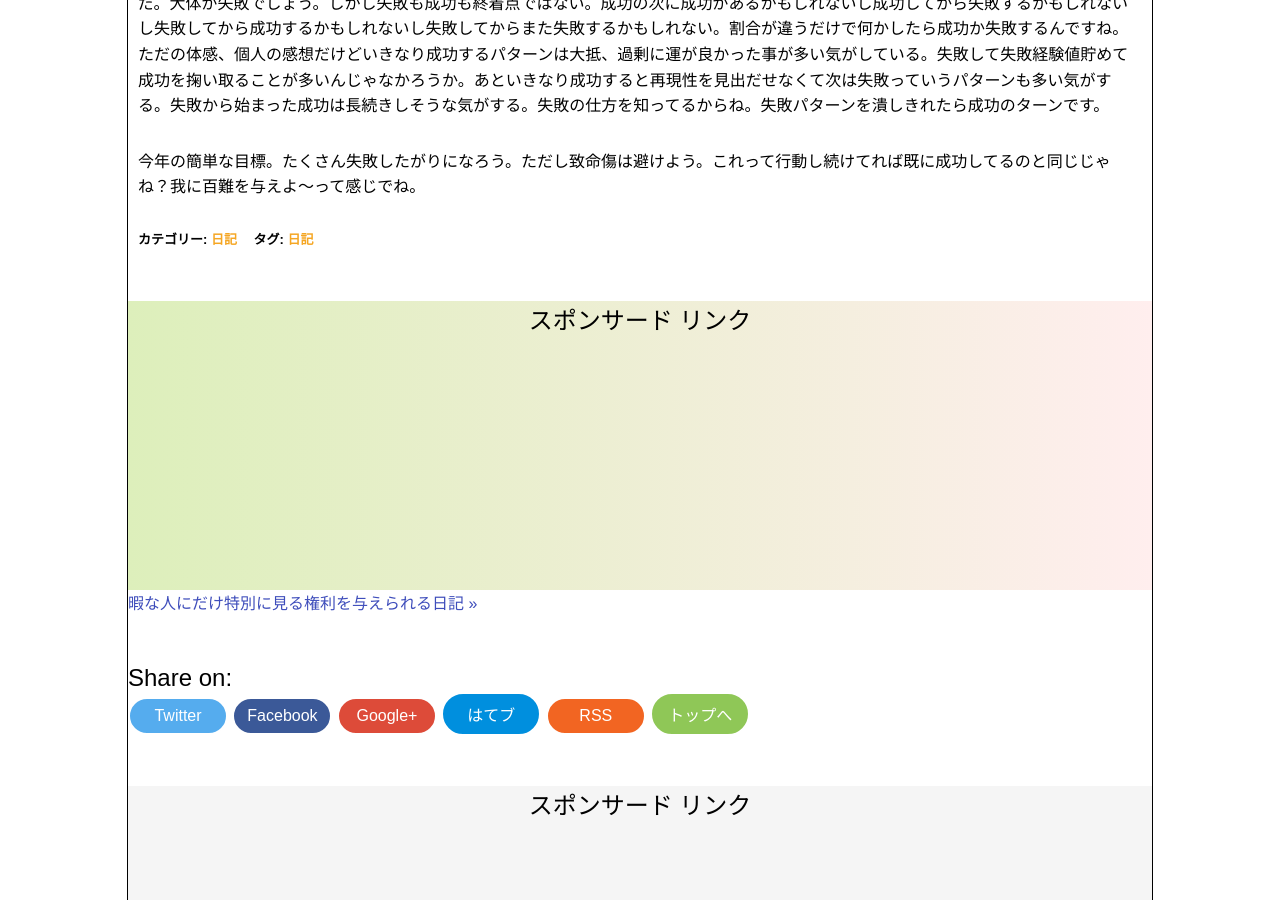
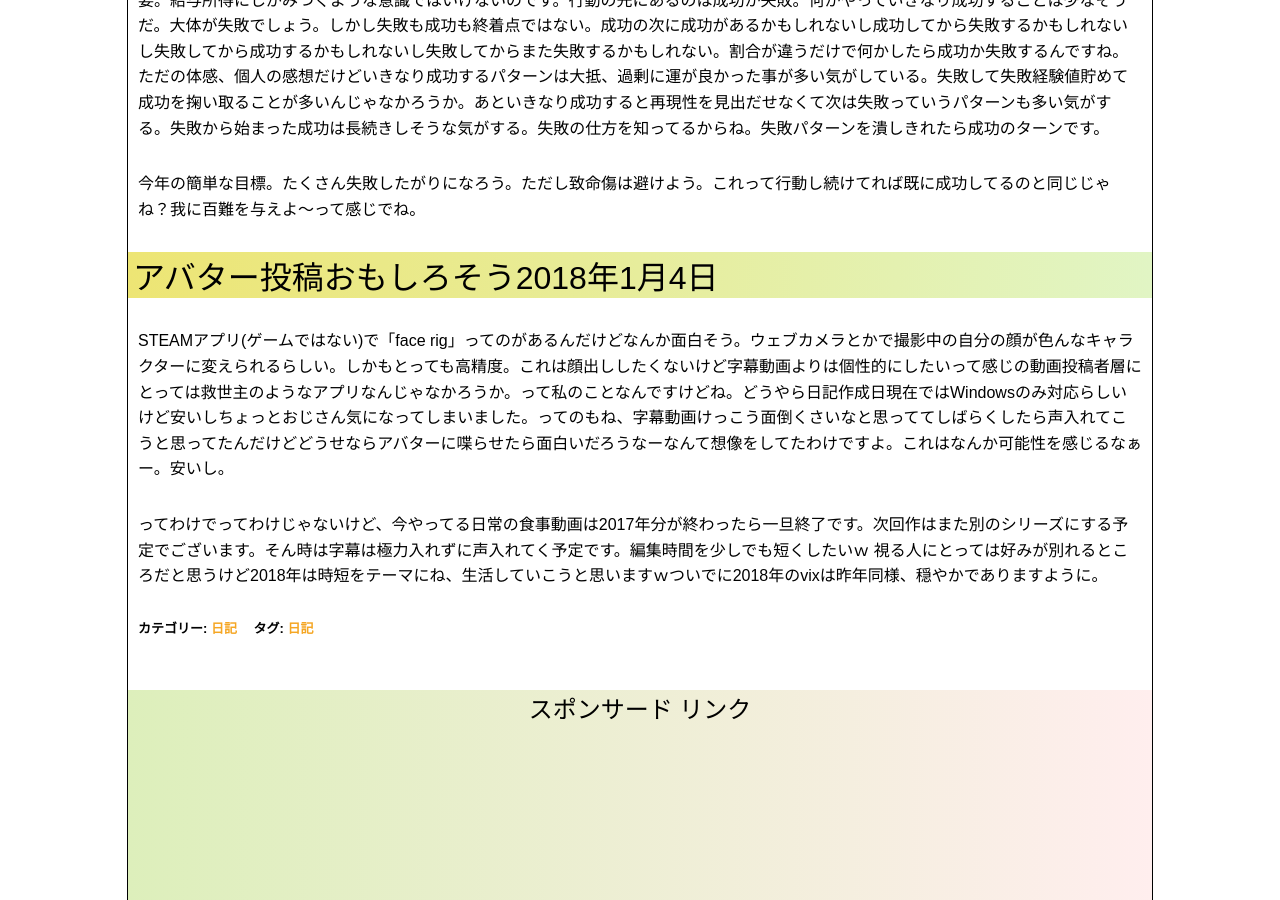
Before and after one commit to photoantenna/photoantenna.github.io, a Jekyll site: the page built from _posts/2017-12-27-diary.md, in a window 1280 px wide and 900 px high, scrolled down 3529 px. Built offline with Jekyll 4.4.1, drawn with Linux system fonts in a browser that asks for light colours; some of the changed text lies outside the part shown.

Commit message:
日記更新

```diff
--- a/_posts/2017-12-27-diary.md
+++ b/_posts/2017-12-27-diary.md
@@ -5,9 +5,9 @@
 excerpt: "日常のことや出来事に対する自分の反応を文章化していこうのコーナーです。特にテーマも設けずにつらつらと書いていくとっても楽しいコーナーです。とっても楽しいんですけどまず有益な情報は得られないと思われるので日記が当サイトのメインコンテンツにならないよう注意する必要があったりしますですよ。"
 categories: "日記"
 tags: "日記"
-keywords: "日記, 哲学, こんにゃく, VIX, ゲーム, 失敗"
+keywords: "日記, 哲学, こんにゃく, VIX, ゲーム, 失敗, facerig"
 mokuji: true
-update: 2018-1-1
+update: 2018-1-4
 image:
   feature: diary.jpg
 ---
@@ -55,3 +55,10 @@
 今の自分は自分が理想とする自分らしい生き方の何%くらいでしょうか。まぁ100%にはほど遠いでしょう。ということは現状維持ではいけない。行動しないことには達成率は上がらないでしょうねきっと。私にとっては働かなくても行きていける状態が理想。非常に遠い目標ですよええ。すぐに達成できなくても良い方向に何らかの行動をしていけば1年に数%くらいは達成率が上がるのかもしれない。だので行動が必要。給与所得にしがみつくような意識ではいけないのです。行動の先にあるのは成功か失敗。何かやっていきなり成功することは少なそうだ。大体が失敗でしょう。しかし失敗も成功も終着点ではない。成功の次に成功があるかもしれないし成功してから失敗するかもしれないし失敗してから成功するかもしれないし失敗してからまた失敗するかもしれない。割合が違うだけで何かしたら成功か失敗するんですね。ただの体感、個人の感想だけどいきなり成功するパターンは大抵、過剰に運が良かった事が多い気がしている。失敗して失敗経験値貯めて成功を掬い取ることが多いんじゃなかろうか。あといきなり成功すると再現性を見出だせなくて次は失敗っていうパターンも多い気がする。失敗から始まった成功は長続きしそうな気がする。失敗の仕方を知ってるからね。失敗パターンを潰しきれたら成功のターンです。
 
 今年の簡単な目標。たくさん失敗したがりになろう。ただし致命傷は避けよう。これって行動し続けてれば既に成功してるのと同じじゃね？我に百難を与えよ〜って感じでね。
+
+### アバター投稿おもしろそう2018年1月4日
+
+STEAMアプリ(ゲームではない)で「face rig」ってのがあるんだけどなんか面白そう。ウェブカメラとかで撮影中の自分の顔が色んなキャラクターに変えられるらしい。しかもとっても高精度。これは顔出ししたくないけど字幕動画よりは個性的にしたいって感じの動画投稿者層にとっては救世主のようなアプリなんじゃなかろうか。って私のことなんですけどね。どうやら日記作成日現在ではWindowsのみ対応らしいけど安いしちょっとおじさん気になってしまいました。ってのもね、字幕動画けっこう面倒くさいなと思っててしばらくしたら声入れてこうと思ってたんだけどどうせならアバターに喋らせたら面白いだろうなーなんて想像をしてたわけですよ。これはなんか可能性を感じるなぁー。安いし。
+
+ってわけでってわけじゃないけど、今やってる日常の食事動画は2017年分が終わったら一旦終了です。次回作はまた別のシリーズにする予定でございます。そん時は字幕は極力入れずに声入れてく予定です。編集時間を少しでも短くしたいｗ
+視る人にとっては好みが別れるところだと思うけど2018年は時短をテーマにね、生活していこうと思いますｗついでに2018年のvixは昨年同様、穏やかでありますように。
```
